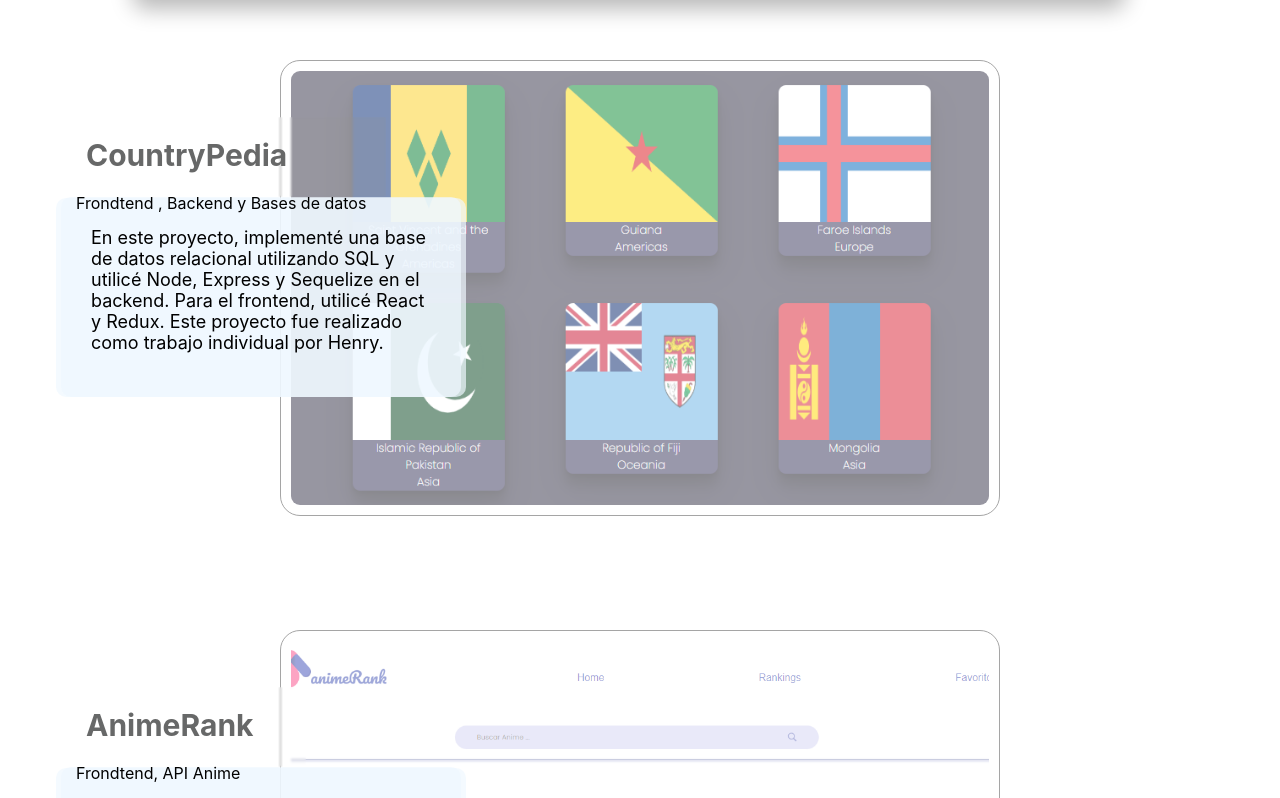
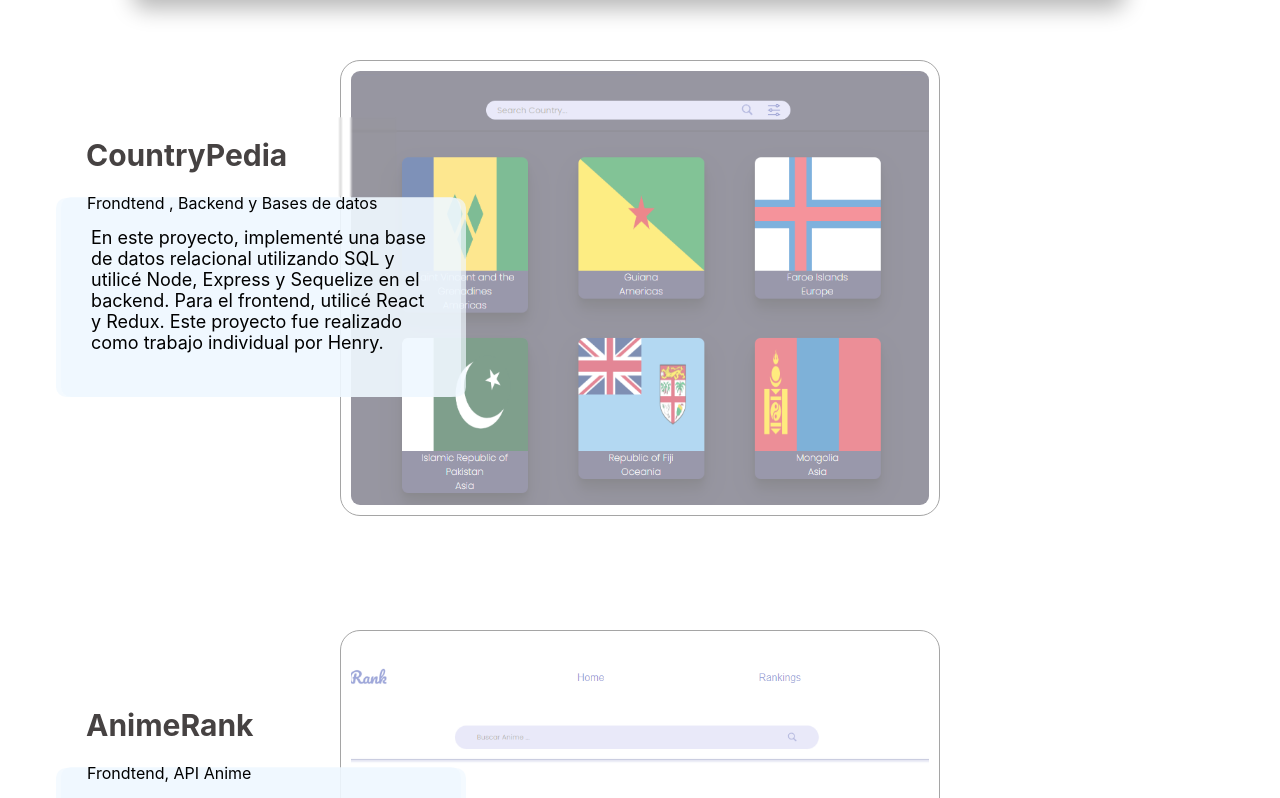
Before and after one commit to AylenGorosito313/portfolio, a React (Vite) app: page / in a window 1280 px wide. Shown: the part 642-1440 px from the top of the page. Built offline with nearby package versions, Linux system fonts and the light colour scheme.

Commit message:
descripcion del proyecto

```diff
--- a/src/components/Cards/Cards.jsx
+++ b/src/components/Cards/Cards.jsx
@@ -14,6 +14,7 @@ function Cards({ titulo, tecno, parrafo, img, link }) {
               {" "}
               <a className="Link-proyecto" href={link}>
                 <p className="title-proyect">{titulo}</p>
+
               </a>
               <p className="p-proyect">{tecno}</p>
             </div>
--- a/src/pages/proyects/Proyects.css
+++ b/src/pages/proyects/Proyects.css
@@ -60,10 +60,18 @@
   align-items: center;
   justify-content: space-around;
 }
+
+  .p-proyect{
+    padding-left: 11px;
+    display: flex;
+  }
+
+
 .title-proyect {
   margin: 0px;
   height: 40px;
   width: 200px;
+  color: #464242;
   padding-left: 10px;
   font-weight: 700;
   font-size: 30px;
@@ -75,16 +83,6 @@
   border: none;
 }
 
-/* .p-proyect {
-  font-family: Work sans;
-  font-weight: 400;
-  font-size: 13px;
-  width: auto;
-  margin: 0;
-  padding-left: 10px;
-  text-align: justify;
-  cursor: pointer;
-} */
 .style-text {
   background: transparent;
   display: flex;
@@ -130,7 +128,7 @@
 
 .logo-pedia {
   position: absolute;
-  width: 60%;
+  width: 50%;
   height: 80%;
   object-fit: cover;
   object-position: bottom;
@@ -266,10 +264,7 @@
     background-color: #225abe;
     border: none;
   }
-/*
-  .p-proyect{
-    display: none;
-  } */
+
 
   .style-text {
     background: #0d032a14;
```
